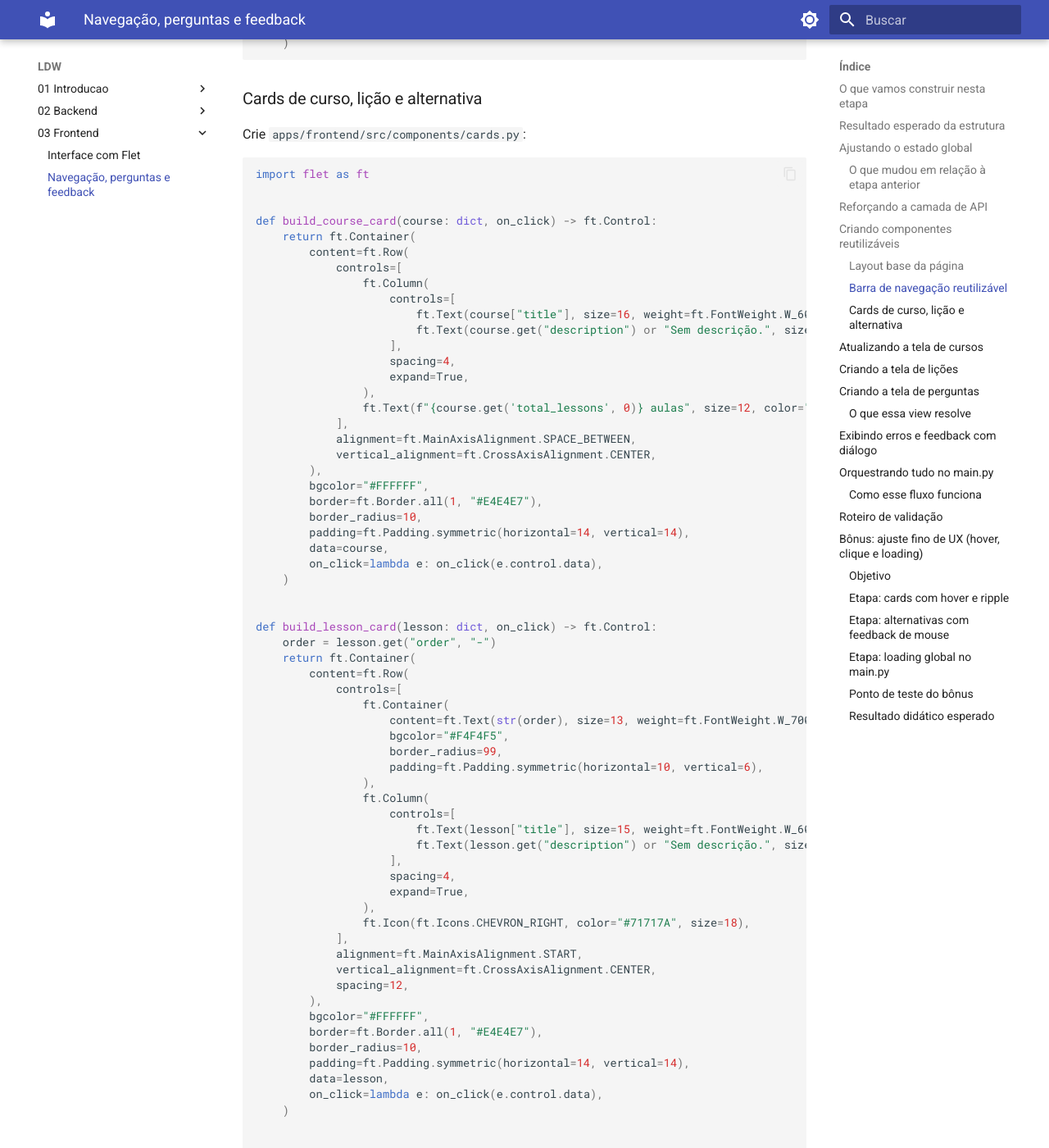
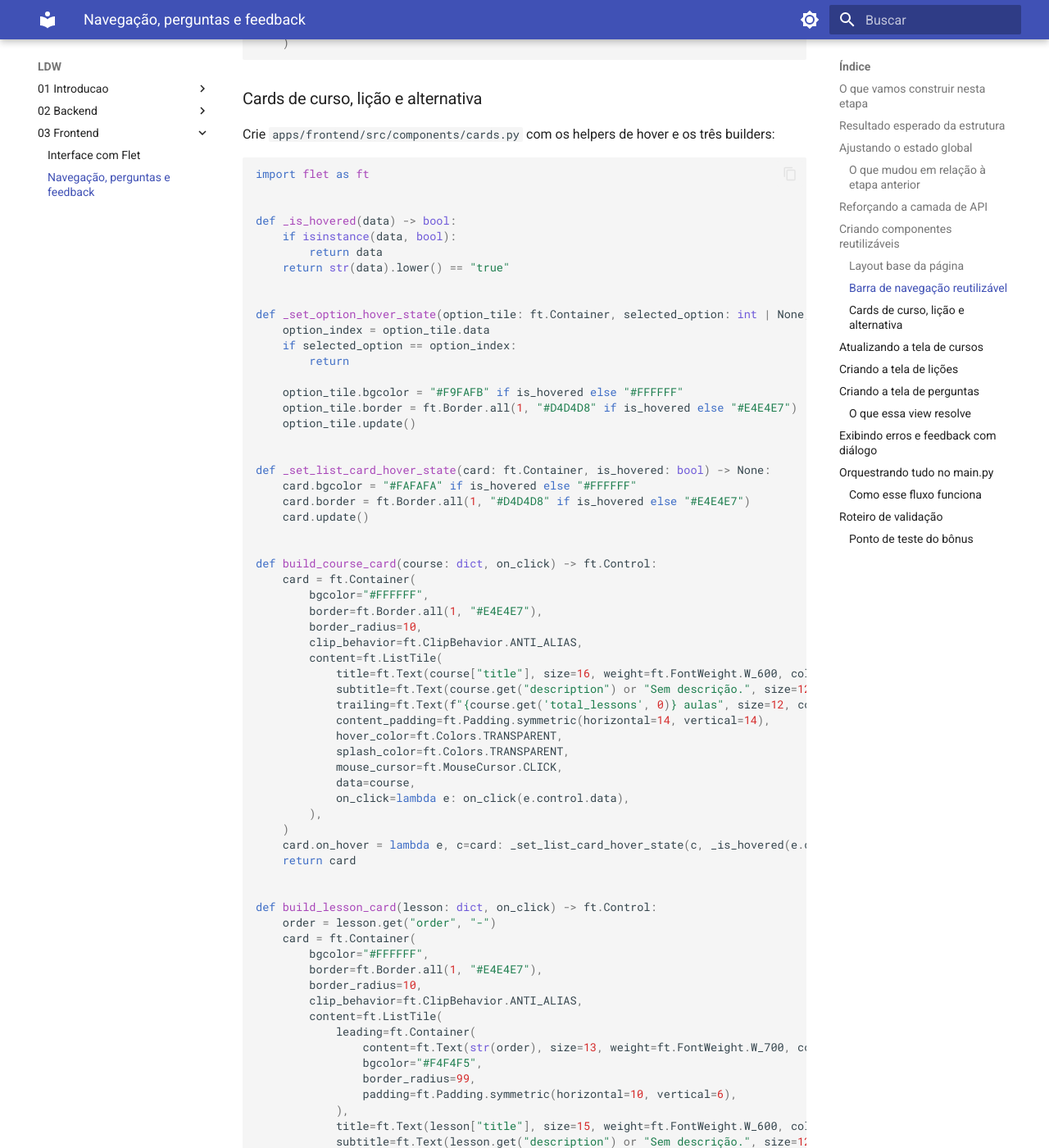
Before and after one commit to i-davies/Conteudo-Fatec-2026-1, an MkDocs documentation site: the page built from docs/LDW/03_Frontend/02_Frontend_basico.md, in a window 1280 px wide and 1400 px high, scrolled down 5559 px. Shown: the whole window at 82% size. Built offline with MkDocs 1.6.1 and Material for MkDocs 9.7.7, drawn with Linux system fonts in a browser that asks for light colours; some of the changed text lies outside the part shown.

Commit message:
docs: atualização dos cards com hover

````diff
--- a/docs/LDW/03_Frontend/02_Frontend_basico.md
+++ b/docs/LDW/03_Frontend/02_Frontend_basico.md
@@ -256,70 +256,83 @@
 
 ### Cards de curso, lição e alternativa
 
-Crie `apps/frontend/src/components/cards.py`:
+Crie `apps/frontend/src/components/cards.py` com os helpers de hover e os três builders:
 
 ```python
 import flet as ft
 
 
+def _is_hovered(data) -> bool:
+    if isinstance(data, bool):
+        return data
+    return str(data).lower() == "true"
+
+
+def _set_option_hover_state(option_tile: ft.Container, selected_option: int | None, is_hovered: bool) -> None:
+    option_index = option_tile.data
+    if selected_option == option_index:
+        return
+
+    option_tile.bgcolor = "#F9FAFB" if is_hovered else "#FFFFFF"
+    option_tile.border = ft.Border.all(1, "#D4D4D8" if is_hovered else "#E4E4E7")
+    option_tile.update()
+
+
+def _set_list_card_hover_state(card: ft.Container, is_hovered: bool) -> None:
+    card.bgcolor = "#FAFAFA" if is_hovered else "#FFFFFF"
+    card.border = ft.Border.all(1, "#D4D4D8" if is_hovered else "#E4E4E7")
+    card.update()
+
+
 def build_course_card(course: dict, on_click) -> ft.Control:
-    return ft.Container(
-        content=ft.Row(
-            controls=[
-                ft.Column(
-                    controls=[
-                        ft.Text(course["title"], size=16, weight=ft.FontWeight.W_600, color="#111111"),
-                        ft.Text(course.get("description") or "Sem descrição.", size=12, color="#71717A"),
-                    ],
-                    spacing=4,
-                    expand=True,
-                ),
-                ft.Text(f"{course.get('total_lessons', 0)} aulas", size=12, color="#71717A"),
-            ],
-            alignment=ft.MainAxisAlignment.SPACE_BETWEEN,
-            vertical_alignment=ft.CrossAxisAlignment.CENTER,
-        ),
+    card = ft.Container(
         bgcolor="#FFFFFF",
         border=ft.Border.all(1, "#E4E4E7"),
         border_radius=10,
-        padding=ft.Padding.symmetric(horizontal=14, vertical=14),
-        data=course,
-        on_click=lambda e: on_click(e.control.data),
+        clip_behavior=ft.ClipBehavior.ANTI_ALIAS,
+        content=ft.ListTile(
+            title=ft.Text(course["title"], size=16, weight=ft.FontWeight.W_600, color="#111111"),
+            subtitle=ft.Text(course.get("description") or "Sem descrição.", size=12, color="#71717A"),
+            trailing=ft.Text(f"{course.get('total_lessons', 0)} aulas", size=12, color="#71717A"),
+            content_padding=ft.Padding.symmetric(horizontal=14, vertical=14),
+            hover_color=ft.Colors.TRANSPARENT,
+            splash_color=ft.Colors.TRANSPARENT,
+            mouse_cursor=ft.MouseCursor.CLICK,
+            data=course,
+            on_click=lambda e: on_click(e.control.data),
+        ),
     )
+    card.on_hover = lambda e, c=card: _set_list_card_hover_state(c, _is_hovered(e.data))
+    return card
 
 
 def build_lesson_card(lesson: dict, on_click) -> ft.Control:
     order = lesson.get("order", "-")
-    return ft.Container(
-        content=ft.Row(
-            controls=[
-                ft.Container(
-                    content=ft.Text(str(order), size=13, weight=ft.FontWeight.W_700, color="#111111"),
-                    bgcolor="#F4F4F5",
-                    border_radius=99,
-                    padding=ft.Padding.symmetric(horizontal=10, vertical=6),
-                ),
-                ft.Column(
-                    controls=[
-                        ft.Text(lesson["title"], size=15, weight=ft.FontWeight.W_600, color="#111111"),
-                        ft.Text(lesson.get("description") or "Sem descrição.", size=12, color="#71717A"),
-                    ],
-                    spacing=4,
-                    expand=True,
-                ),
-                ft.Icon(ft.Icons.CHEVRON_RIGHT, color="#71717A", size=18),
-            ],
-            alignment=ft.MainAxisAlignment.START,
-            vertical_alignment=ft.CrossAxisAlignment.CENTER,
-            spacing=12,
-        ),
+    card = ft.Container(
         bgcolor="#FFFFFF",
         border=ft.Border.all(1, "#E4E4E7"),
         border_radius=10,
-        padding=ft.Padding.symmetric(horizontal=14, vertical=14),
-        data=lesson,
-        on_click=lambda e: on_click(e.control.data),
+        clip_behavior=ft.ClipBehavior.ANTI_ALIAS,
+        content=ft.ListTile(
+            leading=ft.Container(
+                content=ft.Text(str(order), size=13, weight=ft.FontWeight.W_700, color="#111111"),
+                bgcolor="#F4F4F5",
+                border_radius=99,
+                padding=ft.Padding.symmetric(horizontal=10, vertical=6),
+            ),
+            title=ft.Text(lesson["title"], size=15, weight=ft.FontWeight.W_600, color="#111111"),
+            subtitle=ft.Text(lesson.get("description") or "Sem descrição.", size=12, color="#71717A"),
+            trailing=ft.Icon(ft.Icons.CHEVRON_RIGHT, color="#71717A", size=18),
+            content_padding=ft.Padding.symmetric(horizontal=14, vertical=14),
+            hover_color=ft.Colors.TRANSPARENT,
+            splash_color=ft.Colors.TRANSPARENT,
+            mouse_cursor=ft.MouseCursor.CLICK,
+            data=lesson,
+            on_click=lambda e: on_click(e.control.data),
+        ),
     )
+    card.on_hover = lambda e, c=card: _set_list_card_hover_state(c, _is_hovered(e.data))
+    return card
 
 
 def build_option_tile(
@@ -330,7 +343,7 @@
 ) -> ft.Control:
     is_selected = selected_option == index
 
-    return ft.Container(
+    option_tile = ft.Container(
         content=ft.Row(
             controls=[
                 ft.Container(
@@ -340,7 +353,7 @@
                                 chr(65 + index),
                                 size=12,
                                 weight=ft.FontWeight.W_700,
-                                color="#111111",
+                                color="#111111" if is_selected else "#111111",
                             )
                         ],
                         alignment=ft.MainAxisAlignment.CENTER,
@@ -365,9 +378,13 @@
         border=ft.Border.all(1, "#111111" if is_selected else "#E4E4E7"),
         border_radius=10,
         padding=ft.Padding.symmetric(horizontal=12, vertical=12),
+        animate=ft.Animation(110, ft.AnimationCurve.EASE_OUT),
+        ink=False,
         data=index,
         on_click=lambda e: on_select(e.control.data),
     )
+    option_tile.on_hover = lambda e, t=option_tile: _set_option_hover_state(t, selected_option, _is_hovered(e.data))
+    return option_tile
 ```
 
 !!! tip "O papel do atributo data"
@@ -661,11 +678,11 @@
     get_question_details,
     submit_answer,
 )
+from src.state import state
 from src.components.dialogs import show_error, show_feedback_dialog
-from src.state import state
 from src.views.courses import build_courses_view
 from src.views.lessons import build_lessons_view
-from src.views.questions import build_completion_view, build_question_view
+from src.views.questions import build_question_view, build_completion_view
 
 SERVER_UNAVAILABLE_MSG = "Não foi possível recuperar dados do servidor."
 ANSWER_SUBMIT_ERROR_MSG = "Não foi possível enviar a resposta."
@@ -682,6 +699,42 @@
     page.window.min_width = 360
     page.window.min_height = 640
 
+    loading_title = ft.Text("Carregando...", size=16, weight=ft.FontWeight.W_600, color="#111111")
+    loading_subtitle = ft.Text("Aguarde um instante", size=12, color="#52525B")
+    loading_overlay = ft.Container(
+        visible=False,
+        expand=True,
+        bgcolor=ft.Colors.with_opacity(0.25, "#FFFFFF"),
+        alignment=ft.Alignment(0, 0),
+        content=ft.Container(
+            bgcolor="#FFFFFF",
+            border=ft.Border.all(1, "#E4E4E7"),
+            border_radius=12,
+            padding=ft.Padding.symmetric(horizontal=18, vertical=14),
+            content=ft.Row(
+                controls=[
+                    ft.ProgressRing(width=20, height=20, stroke_width=2),
+                    ft.Column(controls=[loading_title, loading_subtitle], spacing=2, tight=True),
+                ],
+                spacing=12,
+                vertical_alignment=ft.CrossAxisAlignment.CENTER,
+                tight=True,
+            ),
+        ),
+    )
+    page.overlay.append(loading_overlay)
+
+    def show_loading(title: str, subtitle: str = "Aguarde um instante") -> None:
+        loading_title.value = title
+        loading_subtitle.value = subtitle
+        loading_overlay.visible = True
+        page.update()
+
+    def hide_loading() -> None:
+        if loading_overlay.visible:
+            loading_overlay.visible = False
+            page.update()
+
     def render(view: ft.Control) -> None:
         page.controls.clear()
         page.add(view)
@@ -689,29 +742,35 @@
 
     def back_to_courses(e=None) -> None:
         state.reset_course_state()
+        show_loading("Carregando cursos")
         try:
             state.courses = get_courses()
             render(build_courses_view(state.courses, on_course_click))
         except Exception:
             show_error(page, SERVER_UNAVAILABLE_MSG)
+        finally:
+            hide_loading()
 
     def back_to_lessons(e=None) -> None:
         if not state.current_course:
             back_to_courses()
             return
-
         state.reset_lesson_state()
-
+        show_loading("Carregando lições")
         try:
             state.lessons = get_lessons(state.current_course["id"])
             render(build_lessons_view(state.current_course, state.lessons, back_to_courses, on_lesson_click))
         except Exception:
             show_error(page, SERVER_UNAVAILABLE_MSG)
+        finally:
+            hide_loading()
 
     def go_to_next_question() -> None:
         total = len(state.current_question_ids)
+        print(f"[DEBUG] Navegando: questão {state.current_question_index + 1} de {total}")
 
         if state.current_question_index >= total:
+            print("[DEBUG] Lição concluída")
             render(build_completion_view(back_to_lessons))
             return
 
@@ -742,23 +808,34 @@
 
     def on_course_click(course: dict) -> None:
         state.current_course = course
+        show_loading("Carregando lições")
         try:
             state.lessons = get_lessons(course["id"])
             render(build_lessons_view(course, state.lessons, back_to_courses, on_lesson_click))
         except Exception:
             show_error(page, SERVER_UNAVAILABLE_MSG)
+        finally:
+            hide_loading()
 
     def on_lesson_click(lesson: dict) -> None:
+        print(f"[DEBUG] Entrando na lição ID: {lesson['id']} - {lesson['title']}")
         state.reset_lesson_state()
         state.current_lesson = lesson
 
+        show_loading("Carregando perguntas")
         try:
+            print(f"[DEBUG] Buscando IDs de questões para lição: {lesson['id']}")
             state.current_question_ids = get_lesson_question_ids(lesson["id"])
-        except Exception:
+            print(f"[DEBUG] IDs recebidos: {state.current_question_ids}")
+        except Exception as e:
+            print(f"[DEBUG] Erro ao buscar IDs: {e}")
             show_error(page, SERVER_UNAVAILABLE_MSG)
             return
+        finally:
+            hide_loading()
 
         if not state.current_question_ids:
+            print("[DEBUG] Nenhum ID de questão encontrado na lição.")
             show_error(page, "Essa lição ainda não possui perguntas.")
             return
 
@@ -774,7 +851,9 @@
             return
 
         question_id = state.current_question_ids[state.current_question_index]
+        print(f"[DEBUG] Enviando resposta: questão={question_id}, opção={state.selected_option}")
 
+        show_loading("Enviando resposta")
         try:
             result = submit_answer(
                 user_id=state.user_id,
@@ -782,9 +861,13 @@
                 selected_option=state.selected_option,
             )
             is_correct = bool(result.get("is_correct", False))
-        except Exception:
+            print(f"[DEBUG] Resultado: is_correct={is_correct}")
+        except Exception as e:
+            print(f"[DEBUG] Erro ao enviar: {e}")
             show_error(page, ANSWER_SUBMIT_ERROR_MSG)
             return
+        finally:
+            hide_loading()
 
         def continue_flow() -> None:
             state.current_question_index += 1
@@ -844,133 +929,10 @@
 
 ---
 
-## Bônus: ajuste fino de UX (hover, clique e loading)
-
-!!! note "Quando aplicar este bônus"
-    Este bloco funciona melhor depois da implementação principal.
-    Ele mostra aos alunos como transformar um app funcional em uma experiência mais fluida e responsiva.
-
-### Objetivo
-
-Adicionar melhorias de usabilidade sem mudar a arquitetura:
-
-- Feedback ao passar o mouse em cards.
-- Feedback visual de clique com ripple, cursor e animação.
-- Overlay de loading em chamadas de API.
-
----
-
-### Etapa: cards com hover e ripple
-
-Arquivo: `src/components/cards.py`
-
-Crie helpers de hover para alterar `bgcolor`, `border` e `scale`.
-
-Nos cards de curso e lição, adicione:
-
-- `mouse_cursor=ft.MouseCursor.CLICK`
-- `ink=True`
-- `animate` e `animate_scale`
-- `on_hover=_apply_card_hover`
-
-Trecho-chave:
-
-```python
-def _apply_card_hover(e: ft.ControlEvent) -> None:
-    is_hovered = e.data == "true"
-    control = e.control
-    control.bgcolor = "#FAFAFA" if is_hovered else "#FFFFFF"
-    control.border = ft.Border.all(1, "#D4D4D8" if is_hovered else "#E4E4E7")
-    control.scale = 1.01 if is_hovered else 1.0
-    control.update()
-```
-
-!!! tip "Sutileza no hover"
-    Ajustes pequenos, como escala de 1%, já comunicam interatividade sem poluir a interface.
-
----
-
-### Etapa: alternativas com feedback de mouse
-
-Ainda em `src/components/cards.py`, aplique hover nos tiles de alternativa apenas quando a opção não estiver selecionada.
-
-Trecho-chave:
-
-```python
-def _apply_option_hover(e: ft.ControlEvent, selected_option: int | None) -> None:
-    option_index = e.control.data
-    if selected_option == option_index:
-        return
-
-    is_hovered = e.data == "true"
-    control = e.control
-    control.bgcolor = "#F9FAFB" if is_hovered else "#FFFFFF"
-    control.border = ft.Border.all(1, "#D4D4D8" if is_hovered else "#E4E4E7")
-    control.update()
-```
-
-No `build_option_tile`, adicione:
-
-```python
-animate=ft.Animation(110, ft.AnimationCurve.EASE_OUT),
-ink=True,
-mouse_cursor=ft.MouseCursor.CLICK,
-on_hover=lambda e: _apply_option_hover(e, selected_option),
-```
-
----
-
-### Etapa: loading global no `main.py`
-
-Arquivo: `main.py`
-
-Crie um overlay reutilizável com `ProgressRing` e duas funções utilitárias:
-
-```python
-def show_loading(title: str, subtitle: str = "Aguarde um instante") -> None:
-    loading_title.value = title
-    loading_subtitle.value = subtitle
-    loading_overlay.visible = True
-    page.update()
-
-
-def hide_loading() -> None:
-    if loading_overlay.visible:
-        loading_overlay.visible = False
-        page.update()
-```
-
-Depois, envolva as chamadas de API com `show_loading(...)` e `finally: hide_loading()` nas funções:
-
-- `back_to_courses`
-- `back_to_lessons`
-- `on_course_click`
-- `on_lesson_click`
-- `go_to_next_question` (quando buscar pergunta fora do cache)
-- `on_submit_answer`
-
-!!! important
-    O loading precisa ser fechado no `finally`, inclusive quando houver erro, para evitar a sensação de travamento.
-
----
-
 ### Ponto de teste do bônus
 
 Execute novamente:
 
 ```bash
-uv run flet run main.py
+uv run flet run --web -r main.py
 ```
-
-Valide com os alunos:
-
-- [ ] Ao passar o mouse em curso e lição, o card muda levemente de fundo, borda e escala.
-- [ ] Ao clicar, há ripple visual e cursor de mão (`click`).
-- [ ] Ao abrir curso, lição e pergunta, e ao enviar resposta, aparece loading com mensagem contextual.
-- [ ] Em erro de API, o loading some e o `SnackBar` de erro aparece.
-
----
-
-### Resultado didático esperado
-
-Com esse bônus, o aluno percebe uma diferença importante de produto: não basta funcionar, a interface também precisa comunicar estado e responder visualmente às ações do usuário.
````
Also changed, not shown: other parts of docs/LDW/03_Frontend/02_Frontend_basico.md (+11 -2 lines), docs/LDW/03_Frontend/01_Flet_inicial.md (+1 -1 lines).
